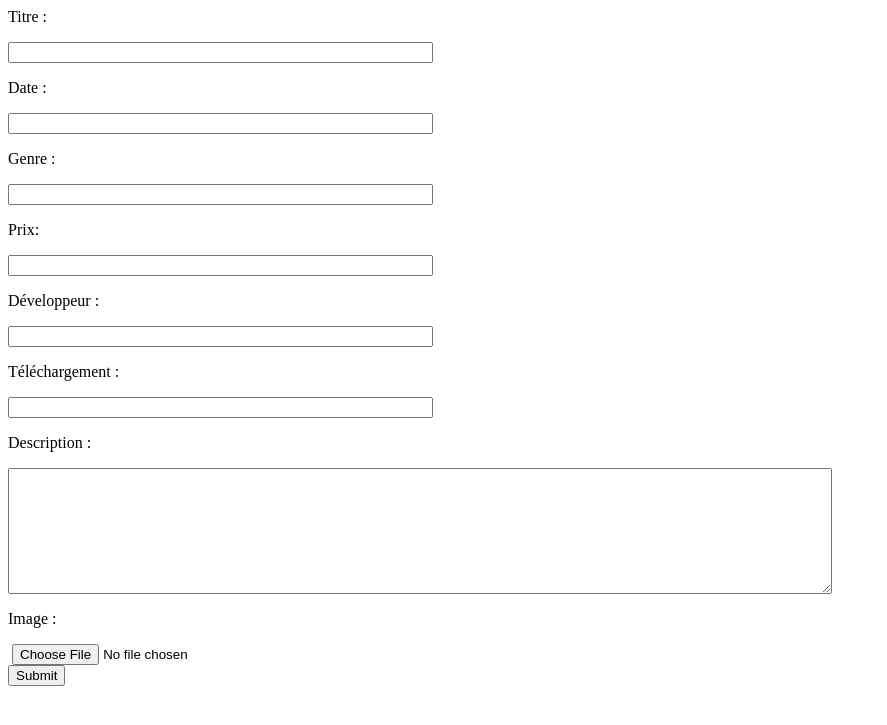
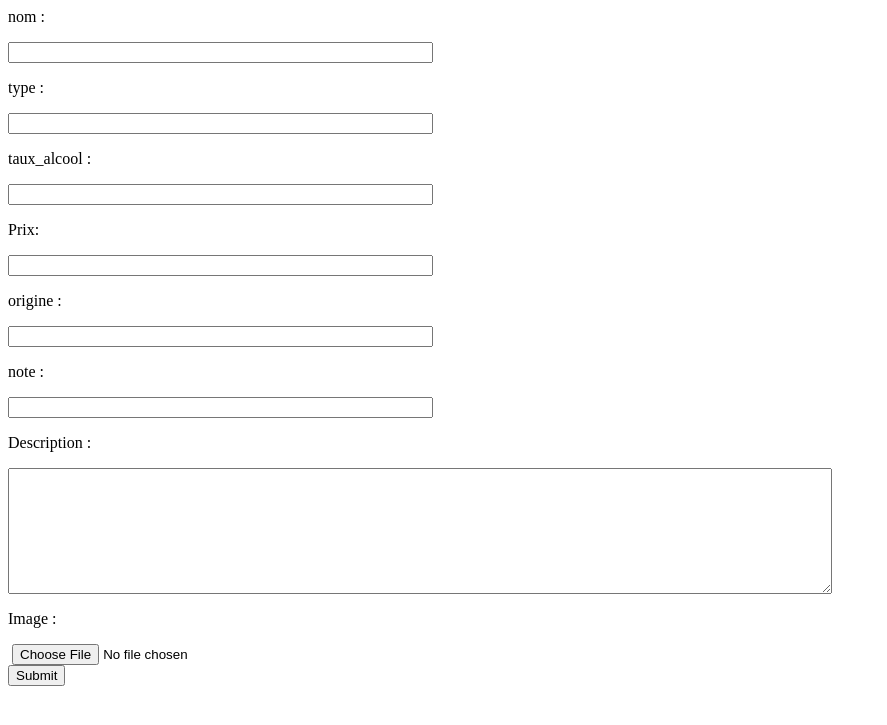
Before and after one commit to emmaleger58/catalogue_alcool, a PHP site: page /edit.php in a window 1280 px wide. Shown: the top 725 px of the page, without its empty margins (0-887 px from the left). Run offline with PHP 8.4, Linux system fonts and the light colour scheme; data that the repository does not hold is empty.

Commit message:
modif name same as new db

```diff
--- a/config.php
+++ b/config.php
@@ -2,7 +2,7 @@
 $servername = "127.0.0.1";
 $username = "root";
 $password = "";
-$dbname = "jeux_video";
+$dbname = "alcool";
 
 try {
  $conn = new PDO("mysql:host=$servername;port=3306;dbname=$dbname", $username, $password);
--- a/edit.php
+++ b/edit.php
@@ -12,22 +12,22 @@
 
     <form  class="p-5 text-center text-dark" method="post" id="formedit" enctype="multipart/form-data">
       <div class="p-2">
-      <p>Titre : </p><input type="text" name="titre" value="<?php echo htmlspecialchars($text['titre']) ?>" size="50">
+      <p>nom : </p><input type="text" name="nom" value="<?php echo htmlspecialchars($text['nom']) ?>" size="50">
       </div>
       <div class="p-2">
-        <p>Date : </p><input type="text" name="date" value="<?php echo htmlspecialchars($text['date']) ?>" size="50">
+        <p>type : </p><input type="text" name="type" value="<?php echo htmlspecialchars($text['type']) ?>" size="50">
       </div>
       <div class="p-2">
-        <p>Genre : </p><input type="text" name="genre" value="<?php echo htmlspecialchars($text['genre']) ?>" size="50">
+        <p>taux_alcool : </p><input type="text" name="taux_alcool" value="<?php echo htmlspecialchars($text['taux_alcool']) ?>" size="50">
       </div>
       <div class="p-2">
         <p>Prix: </p><input type="text" name="prix" value="<?php echo htmlspecialchars($text['prix']) ?>" size="50">
       </div>
       <div class="p-2">
-        <p>Développeur : </p><input type="text" name="developpeur" value="<?php echo htmlspecialchars($text['developpeur']) ?>" size="50">
+        <p>origine : </p><input type="text" name="origine" value="<?php echo htmlspecialchars($text['origine']) ?>" size="50">
       </div>
       <div class="p-2">
-        <p>Téléchargement : </p><input type="text" name="telechargement" value="<?php echo htmlspecialchars($text['telechargement']) ?>" size="50">
+        <p>note : </p><input type="text" name="note" value="<?php echo htmlspecialchars($text['note']) ?>" size="50">
       </div>
       <div class="p-2">
         <p>Description : </p><textarea name="description" id="descritpion" rows="8" cols="100" ><?php echo  htmlspecialchars($text['description']) ?></textarea>
--- a/edit_function.php
+++ b/edit_function.php
@@ -4,17 +4,17 @@ include "config.php";
 
 // $id = $_GET['id'];
 if (isset($_POST['submit'])) {
-  $titre = $_POST['titre'];
+  $nom = $_POST['nom'];
   $description = $_POST['description'];
-  $genre = $_POST['genre'];
-  $date = $_POST['date'];
+  $type = $_POST['type'];
+  $taux_alcool = $_POST['taux_alcool'];
   $prix = $_POST['prix'];
-  $developpeur = $_POST['developpeur'];
-  $telechargement = $_POST['telechargement'];
+  $origine = $_POST['origine'];
+  $note = $_POST['note'];
   $image = $_POST['image'];
 
 try {
-$stmt = $conn->prepare("UPDATE jeux_video SET titre = :titre, description = :description, genre = :genre, date = :date, prix = :prix, developpeur = :developpeur, telechargement = :telechargement, image = :image WHERE id = 1");
+$stmt = $conn->prepare("UPDATE alcool SET nom = :nom, description = :description, type = :type, taux_alcool = :taux_alcool, prix = :prix, origine = :origine, note = :note, image = :image WHERE id = 1");
 
 if (!empty($_FILES['new_image']['name'])){
 $filename = $_FILES['new_image']['name'];
@@ -30,13 +30,13 @@ $filename = $_FILES['new_image']['name'];
           }
 
 $stmt->execute(array(
-  ':titre'=>$titre,
+  ':nom'=>$nom,
   ':description'=>$description,
-  ':genre'=>$genre,
-  ':date'=>$date,
+  ':type'=>$type,
+  ':taux_alcool'=>$taux_alcool,
   ':prix'=>$prix,
-  ':developpeur'=>$developpeur,
-  ':telechargement'=>$telechargement,
+  ':origine'=>$origine,
+  ':note'=>$note,
   ':image'=>$target_files,
 ));
 }
@@ -48,8 +48,8 @@ catch(PDOException $e) {
 
 
 try {
-$sql = $conn->prepare("SELECT titre, description, genre, date, prix, developpeur, telechargement, image
-                        FROM jeux_video
+$sql = $conn->prepare("SELECT nom, description, type, taux_alcool, prix, origine, note, image
+                        FROM alcool
                          WHERE id = 1
                         ");
 $sql->execute();
```
